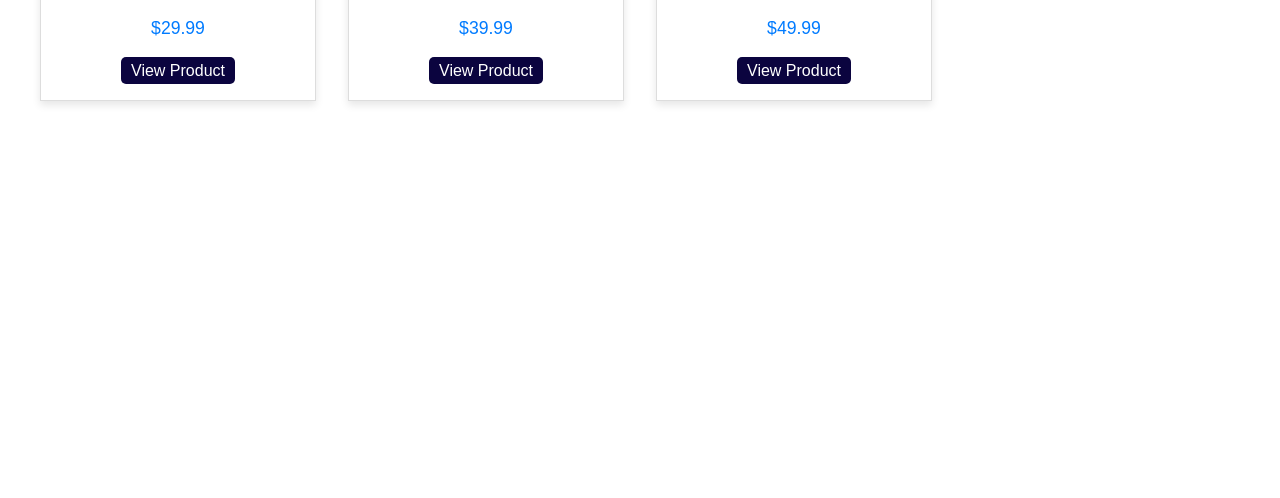
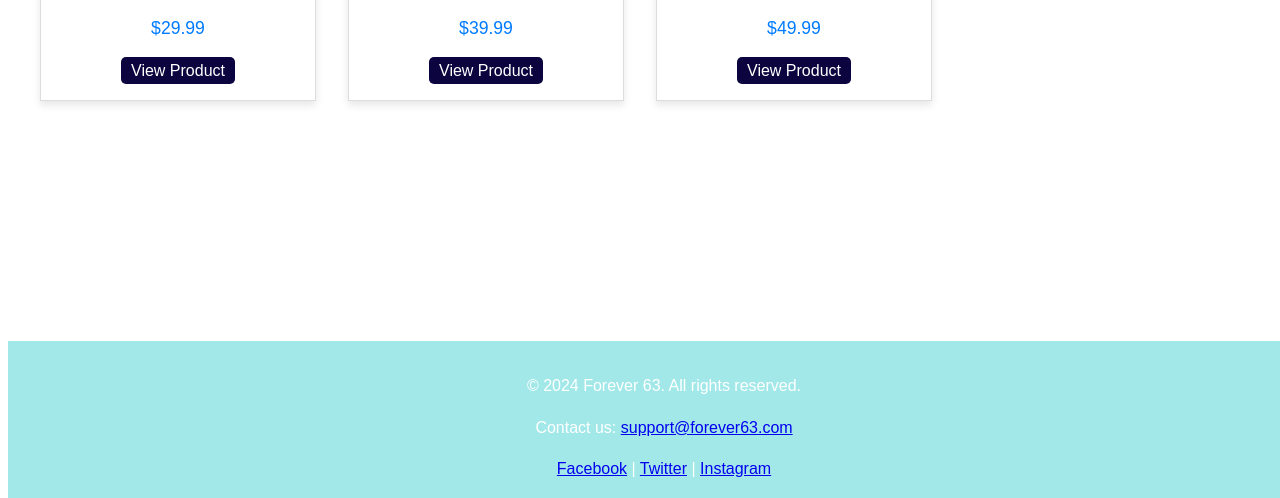
Before and after one commit to rocklb/Forever63, a website: page index.html in a window 1280 px wide. Shown: the part 302-800 px from the top of the page. Drawn offline with Linux system fonts and the light colour scheme.

Commit message:
Update index.html
added the footer, and added recommended products on home page.

```diff
--- a/index.html
+++ b/index.html
@@ -33,7 +33,7 @@
     <div class="product-grid">
       <!--product 1 -->
       <div class="product">
-        <img src="product1.jpg" alt="Product 1">
+        <img src="product1.webp" alt="Product 1">
         <h3>Knit Cardigan</h3>
         <p>$29.99</p>
         <a href="product1.html" class="btn">View Product</a>
@@ -54,5 +54,12 @@
         <a href="product3.html" class="btn">View Product</a>
       </div>
   </main>
+  <footer>
+    <p>&copy; 2024 Forever 63. All rights reserved.</p>
+    <p>Contact us: <a href="mailto:support@forever63.com">support@forever63.com</a></p>
+    <div class="social-media">
+      <a href="#">Facebook</a> | <a href="#">Twitter</a> | <a href="#">Instagram</a>
+    </div>
+  </footer>
 </body>
 </html>
```
